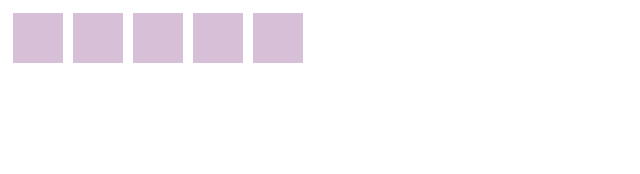
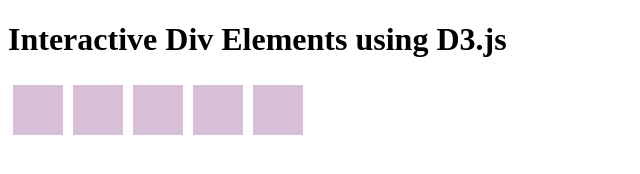
Before and after one commit to Troupp55/CodingChallenge9, a plain HTML site: page index.html in a window 1280 px wide. Shown: the whole page, without its empty margins (0-640 px from the left). Drawn offline with nearby package versions, Linux system fonts and the light colour scheme.

Commit message:
Added heading

```diff
--- a/index.html
+++ b/index.html
@@ -19,5 +19,8 @@
     </style>
 </head>
 <body>
+    <h1>Interactive Div Elements using D3.js</h1>
 </body>
 </html>
+</body>
+</html>
```
